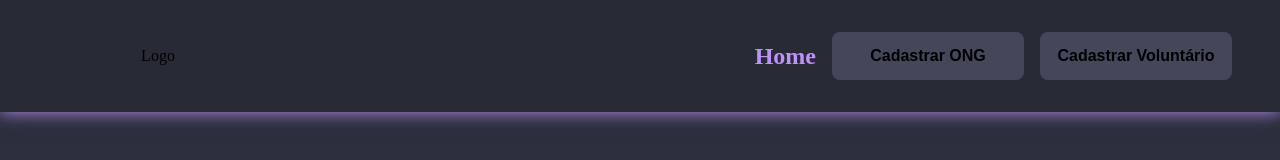
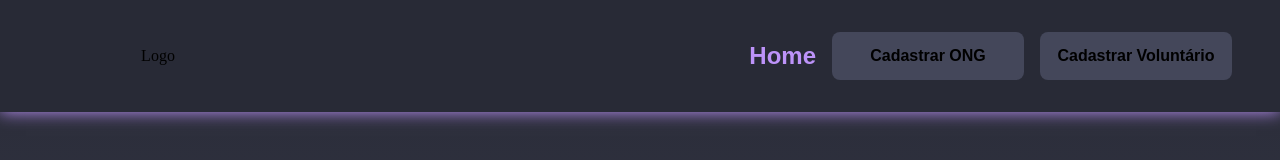
Before and after one commit to DaksonC/seja-voluntario, a Next.js app: page / in a window 1280 px wide. Shown: the top 160 px of the page. Built offline with nearby package versions, Linux system fonts and the light colour scheme.

Commit message:
refactor(header) resolve bug de rederização

```diff
--- a/src/components/Header/index.tsx
+++ b/src/components/Header/index.tsx
@@ -3,6 +3,7 @@ import { HamburgerMenuIcon } from "@radix-ui/react-icons";
 import * as DropdownMenu from '@radix-ui/react-dropdown-menu';
 
 import {
+  ButtonHome,
   ContainerHeader,
   ContentHeaderLogo,
   ContentHeaderMenu,
@@ -10,12 +11,15 @@ import {
   ContentHeaderMenuMobile,
   ContentHeaderMenuMobileItem,
   DropdownMenuTrigger,
-  LinkHome
 } from "./styles";
 import { ButtonRegister } from "../ButtonRegister";
 
 export function Header() {
   const router = useRouter()
+
+  function handleHome() {
+    router.push('/')
+  }
 
   function handleRegisterONG() {
     router.push('/RegisterONG')
@@ -32,7 +36,12 @@ export function Header() {
       <ContentHeaderLogo>Logo</ContentHeaderLogo>
       <ContentHeaderMenu>
         <ContentHeaderMenuItemDesktop>
-          <LinkHome>Home</LinkHome>
+          <ButtonHome
+            {...(isDisabled('/') && { disabled: true })}
+            onClick={handleHome}
+          >
+            Home
+          </ButtonHome>
           <ButtonRegister
             onClick={handleRegisterONG}
             title="Cadastrar ONG"
@@ -44,7 +53,6 @@ export function Header() {
             {...(isDisabled('/RegisterVoluntary') && { disabled: true })}
           />
         </ContentHeaderMenuItemDesktop>
-
         <DropdownMenu.Root>
           <DropdownMenuTrigger>
             <button className="IconButton" aria-label="Customise options">
@@ -54,7 +62,12 @@ export function Header() {
           <DropdownMenu.Portal>
             <ContentHeaderMenuMobile>
               <ContentHeaderMenuMobileItem>
-                <LinkHome>Home</LinkHome>
+                <ButtonHome
+                  {...(isDisabled('/') && { disabled: true })}
+                  onClick={handleHome}
+                >
+                  Home
+                </ButtonHome>
               </ContentHeaderMenuMobileItem>
               <ContentHeaderMenuMobileItem>
                 <ButtonRegister
--- a/src/components/Header/styles.ts
+++ b/src/components/Header/styles.ts
@@ -1,7 +1,6 @@
+import Link from "next/link";
+import styled from "styled-components";
 import * as DropdownMenu from '@radix-ui/react-dropdown-menu';
-import Link from "next/link";
-import router from "next/router";
-import styled from "styled-components";
 
 export const ContainerHeader = styled.div`
   width: 100vw;
@@ -28,7 +27,7 @@ export const ContentHeaderMenu = styled.div`
   justify-content: flex-end;
   gap: 1rem;
   padding: 0 2rem;
-  `;
+`;
 
 export const ContentHeaderMenuItemDesktop = styled.div`
   display: block;
@@ -96,19 +95,21 @@ export const Logo = styled.img`
   height: 5rem;
 `;
 
-const isActive = (href: string) => router.pathname === href;
+export const ButtonHome = styled.button`
+  text-decoration: none;
+  font-size: 1.5rem;
+  font-weight: 600;
+  color: #44475a;
+  background: transparent;
+  border: 0;
+  cursor: pointer;
 
-export const LinkHome = styled(Link).attrs({
-  href: "/"
-})`
-  text-decoration: none;
-  color: #44475a;
-  font-size: 1.5rem;
-  font-weight: 700;
 
   &:hover {
     color: #bd93f9;
   }
 
-  ${(props) => isActive(props.href) && "color: #bd93f9;"}
+  &:disabled {
+    color: #bd93f9;
+  }
 `;
--- a/src/pages/index.tsx
+++ b/src/pages/index.tsx
@@ -11,8 +11,9 @@ export default function Home() {
         <title>Seja Voluntário</title>
         <meta name="description" content="Generated by create next app" />
         <meta name="viewport" content="width=device-width, initial-scale=1" />
-        {/* <link rel="icon" href="/favicon.ico" /> */}
+        <link rel="icon" href="/favicon.ico" />
       </Head>
+
       <Header />
       <Container>
         <h1>
```
